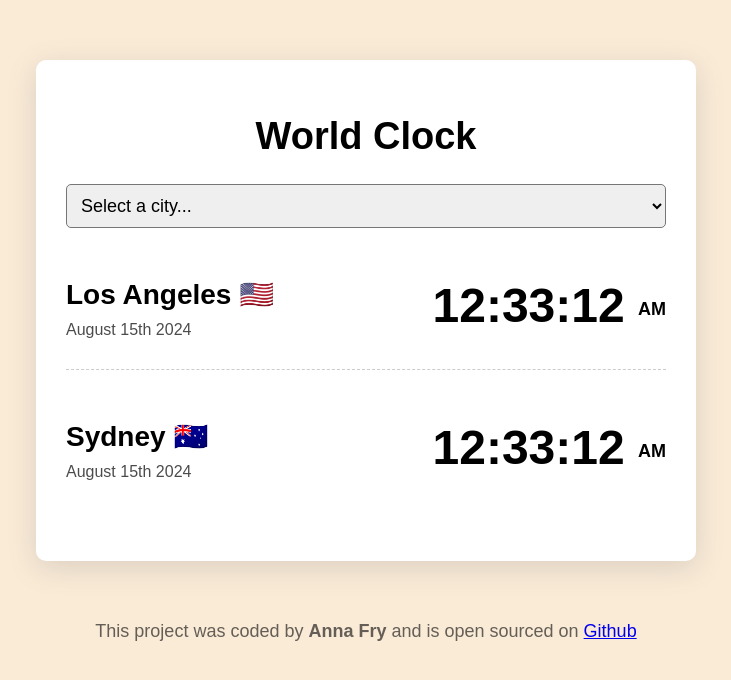
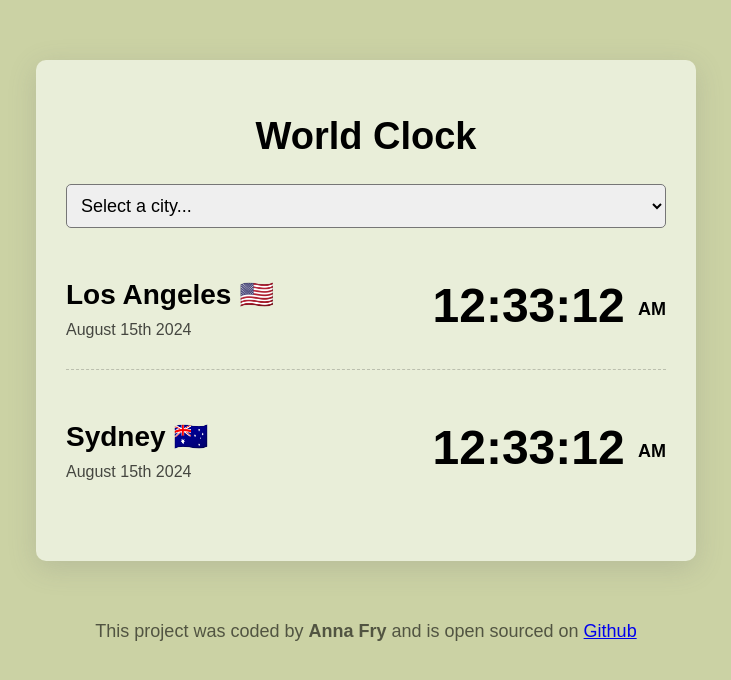
Before and after one commit to annafry95/world-clock, a plain HTML site: page index.html in a window 1280 px wide. Shown: the whole page, without its empty margins (274-1005 px from the left). Drawn offline with Linux system fonts and the light colour scheme.

Commit message:
updated colors

```diff
--- a/src/styles.css
+++ b/src/styles.css
@@ -1,5 +1,5 @@
 body {
-  background-color: antiquewhite;
+  background-color: #cbd2a4;
   font-family: sans-serif;
 }
 
@@ -24,7 +24,7 @@ select {
 .container {
   max-width: 600px;
   margin: 60px auto;
-  background: white;
+  background: #e9eed9;
   padding: 30px;
   border-radius: 10px;
   box-shadow: rgba(100, 100, 111, 0.2) 0px 7px 29px 0px;
```
